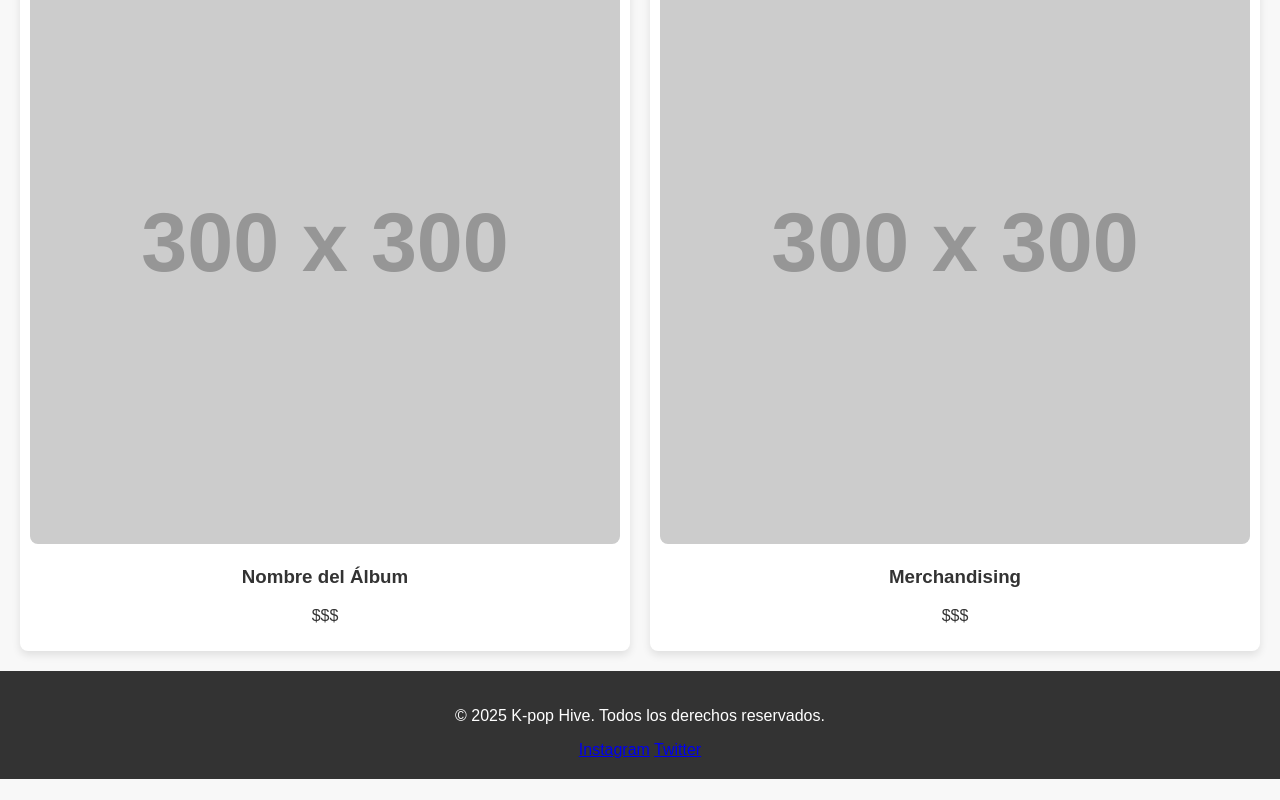
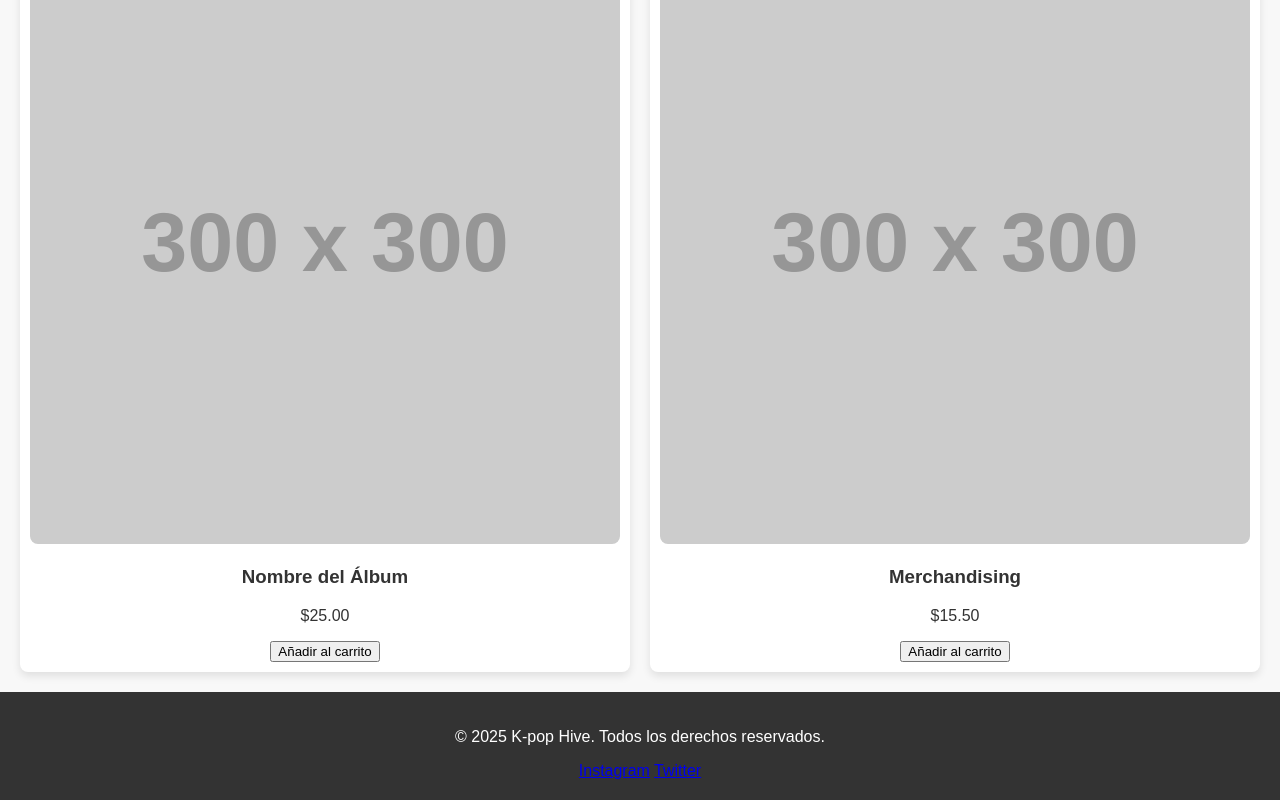
Before and after one commit to JOalVebO/K-pop-Hive, a plain HTML site: page index.html in a window 1280 px wide. Shown: the part 442-1242 px from the top of the page. Before the commit the page ends 1221 px from the top, so only its background shows below. Drawn offline with Linux system fonts and the light colour scheme; placeholder pictures from the web are drawn by us.

Commit message:
Update index.html

```diff
--- a/index.html
+++ b/index.html
@@ -22,6 +22,7 @@
         </nav>
         <div class="user-actions">
             <a href="#">🛒 Carrito</a>
+            <button class="btn-comprar">Comprar</button>
         </div>
     </header>
 
@@ -35,13 +36,17 @@
             <div class="product-card">
                 <img src="https://via.placeholder.com/300x300.png?text=Album" alt="Album de K-pop">
                 <h3>Nombre del Álbum</h3>
-                <p>$$$</p>
+                <p>$25.00</p>
+                <button class="btn-add-to-cart">Añadir al carrito</button>
             </div>
+
             <div class="product-card">
                 <img src="https://via.placeholder.com/300x300.png?text=Merch" alt="Merchandising de K-pop">
                 <h3>Merchandising</h3>
-                <p>$$$</p>
+                <p>$15.50</p>
+                <button class="btn-add-to-cart">Añadir al carrito</button>
             </div>
+
             </section>
     </main>
 
```
